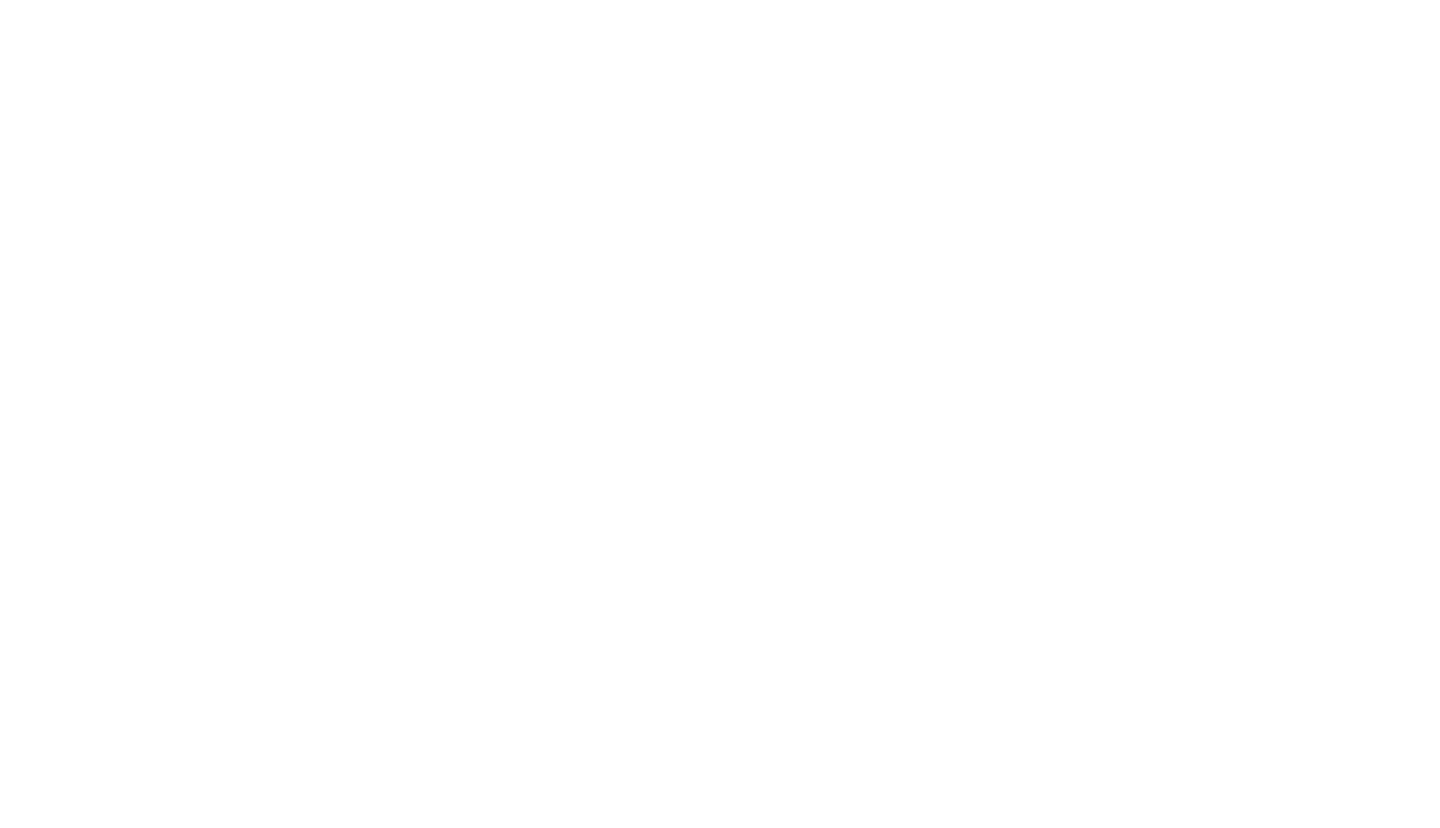
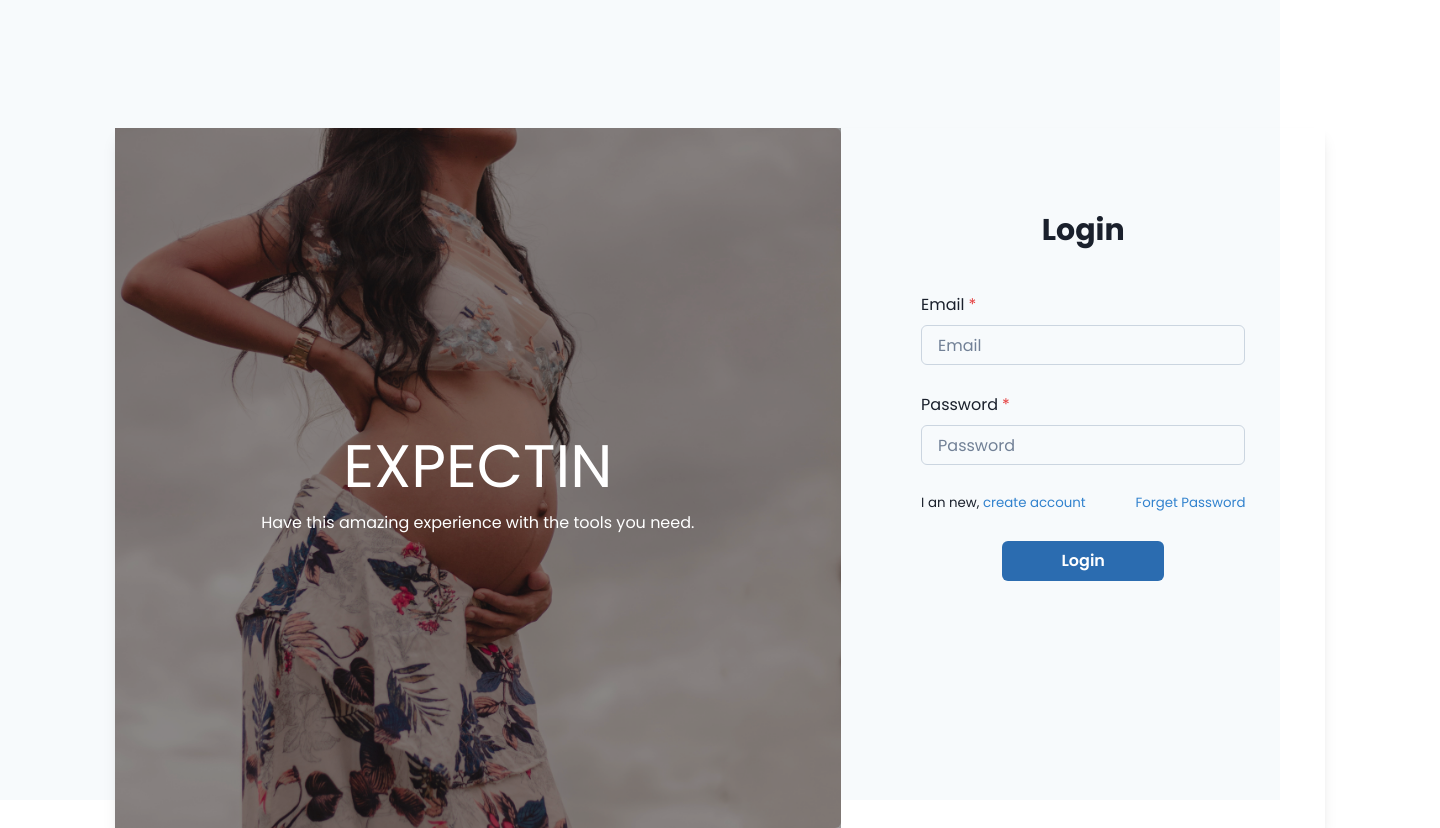
Before and after one commit to NZUI/expectin, a React (Create React App) app: page /login in a window 1280 px wide. Before the commit this address had no page. Shown: the whole page, 1440 px wide, since content can reach past the window. Before the commit the page ends 800 px from the top, so only its background shows below. Built offline with nearby package versions, Linux system fonts and the light colour scheme.

Commit message:
adds login page and connects routes between auth pages

```diff
--- a/src/App.tsx
+++ b/src/App.tsx
@@ -3,6 +3,8 @@ import { Routes, Route } from 'react-router-dom';
 
 import Home from './pages/home';
 import Signup from './pages/signup';
+import Login from './pages/login';
+import Profile from './pages/profile';
 
 function App() {
   return (
@@ -10,6 +12,8 @@ function App() {
     <Routes>
       <Route path='/' element={<Home />} />
       <Route path='/signup' element={<Signup />} />
+      <Route path='/login' element={<Login />} />
+      <Route path='/profile' element={<Profile />} />
     </Routes>
     // </React.Suspense>
   );
--- a/src/components/header/header.tsx
+++ b/src/components/header/header.tsx
@@ -34,7 +34,9 @@ const Header = () => {
 								<Text fontSize={'md'}>About Us</Text>
 								<Text fontSize={'md'}>Contact Us</Text>
 								<Text fontSize={'md'}>
-									<Text as={'span'} ml={20}>Login</Text>
+									<Link to={'/login'}>
+										<Text as={'span'} ml={20}>Login</Text>
+									</Link>
 									<Text as={'span'} mx={2}>|</Text>
 									<Link to={'/signup'}>
 										<Text as={'span'}>Sign Up</Text>
--- /dev/null
+++ b/src/pages/login.tsx
@@ -0,0 +1,118 @@
+import {
+	Box, Grid, GridItem, Container, Text, Flex, FormControl, FormLabel,
+	Input, Button,
+} from '@chakra-ui/react';
+
+import { Link } from 'react-router-dom';
+
+const Login = () => {
+	const BackgroundImage = require('./../assets/images/auth-image-2.jpeg');
+	return (
+		<Box bg={'gray.50'} h={'calc(100vh)'} pt={['20%', '20%', '20%', '10%']}>
+			<Container minW={['full', 'full', 'full', 'full', '8xl']}>
+				<Grid
+					mx={['1%', '1%', '1%', '7%']}
+					templateRows='repeat(1, 1fr)'
+					templateColumns={['repeat(1, 1fr)', 'repeat(1, 1fr)', 'repeat(1, 1fr)', 'repeat(5, 1fr)']}
+					h={'700px'}
+					boxShadow={'lg'}
+				>
+					<GridItem
+						colSpan={3}
+						roundedTopRight={'md'}
+						roundedBottomRight={'md'}
+						display={['none', 'none', 'none', 'block']}
+						sx={{
+							background: `url(${BackgroundImage}) center/cover no-repeat`
+						}}
+					>
+						<Box
+							backdropFilter='auto'
+							backdropBrightness={'60%'}
+							h={'100%'}
+							w={'100%'}
+							display={'flex'}
+							justifyContent={'center'}
+							alignItems={'center'}
+						>
+							<Box>
+								<Link to={'/'}>
+									<Text
+										color={'white'}
+										as={'h1'}
+										fontSize={'6xl'}
+										textAlign={'center'}
+									>
+										EXPECTIN
+									</Text>
+								</Link>
+								<Text
+									color={'white'}
+									fontSize={'md'}
+									textAlign={'center'}
+								>
+									Have this amazing experience with the tools you need.
+								</Text>
+							</Box>
+						</Box>
+					</GridItem>
+					<GridItem colSpan={[1, 1, 1, 2]} roundedTopLeft={'md'} roundedBottomLeft={'md'}>
+						<Box
+							marginY={'20'}
+							marginX={['3', '3', '20', '20']}
+						>
+							<Text
+								as={'h1'}
+								fontSize={['xl', 'xl', '2xl', '3xl']}
+								fontWeight={'bold'}
+								textAlign={'center'}
+								mb={'10'}
+							>
+								Login
+							</Text>
+							<FormControl isRequired mt={['6', '6', '6', '0']} mb={7}>
+								<FormLabel htmlFor='email' mb={2}>Email</FormLabel>
+								<Input id='email' placeholder='Email' type='email' borderColor={'gray.300'} />
+							</FormControl>
+							<FormControl isRequired mt={['6', '6', '6', '0']} mb={4}>
+								<FormLabel htmlFor='email' mb={2}>Password</FormLabel>
+								<Input placeholder='Password' type='password' borderColor={'gray.300'} />
+							</FormControl>
+							<Flex justifyContent={'space-between'} mb={7} direction={['column', 'column', 'row', 'column', 'row']}>
+								<Text
+									fontSize={['smaller']}
+									mt={3}
+								>
+									I an new,
+									<Link to={'/signup'}>
+										<Text as={'span'} color={'blue.500'}> create account</Text>
+									</Link>
+								</Text>
+								<Link to={'/login'}>
+									<Text mt={3} fontSize={['smaller']} color={'blue.500'}>Forget Password</Text>
+								</Link>
+							</Flex>
+							<Button
+								bg={'blue.600'}
+								color={'white'}
+								size='md'
+								borderColor={'blue.600'}
+								w={['full', 'full', 'full', 'full', '50%']} ml={['0', '0', '0', '0', '25%']}
+								_hover={{
+									borderWidth: 1,
+									color: 'blue.600',
+									backgroundColor: '#ffffff'
+								}}
+							>
+								Login
+							</Button>
+						</Box>
+					</GridItem>
+				</Grid>
+			</Container>
+
+		</Box>
+	)
+}
+
+export default Login;
--- a/src/pages/signup.tsx
+++ b/src/pages/signup.tsx
@@ -2,6 +2,8 @@ import {
 	Box, Grid, GridItem, Container, Text, Flex, FormControl, FormLabel,
 	Input, Button,
 } from '@chakra-ui/react';
+
+import { Link } from 'react-router-dom';
 
 const Signup = () => {
 	const BackgroundImage = require('./../assets/images/auth-image-1.jpeg');
@@ -65,6 +67,16 @@ const Signup = () => {
 							>
 								Create Account
 							</Button>
+							<Text
+								fontSize={['smaller']}
+								textAlign={'center'}
+								mt={'4'}
+							>
+								Already have an account?
+								<Link to={'/login'}>
+									<Text as={'span'} color={'blue.500'}> Login.</Text>
+								</Link>
+							</Text>
 						</Box>
 					</GridItem>
 					<GridItem
@@ -86,6 +98,7 @@ const Signup = () => {
 							alignItems={'center'}
 						>
 							<Box>
+								<Link to={'/'}>
 									<Text
 										color={'white'}
 										as={'h1'}
@@ -94,6 +107,7 @@ const Signup = () => {
 									>
 										EXPECTIN
 									</Text>
+								</Link>
 								<Text
 									color={'white'}
 									fontSize={'md'}
```
Lines whose indentation alone changed are shown as unchanged.
